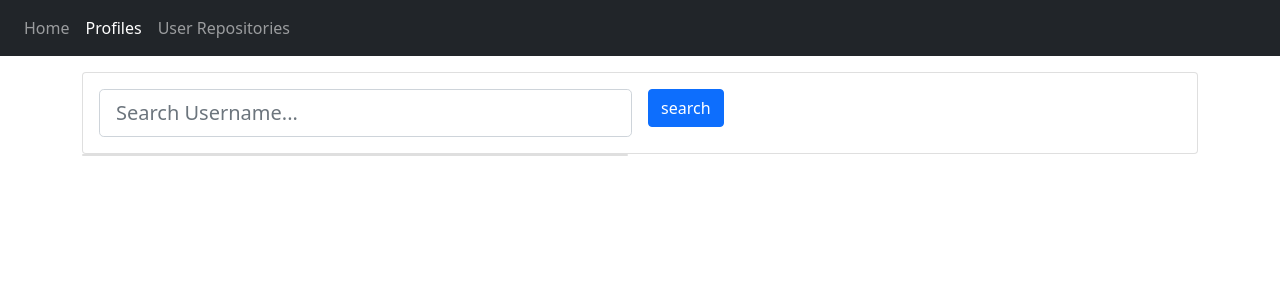
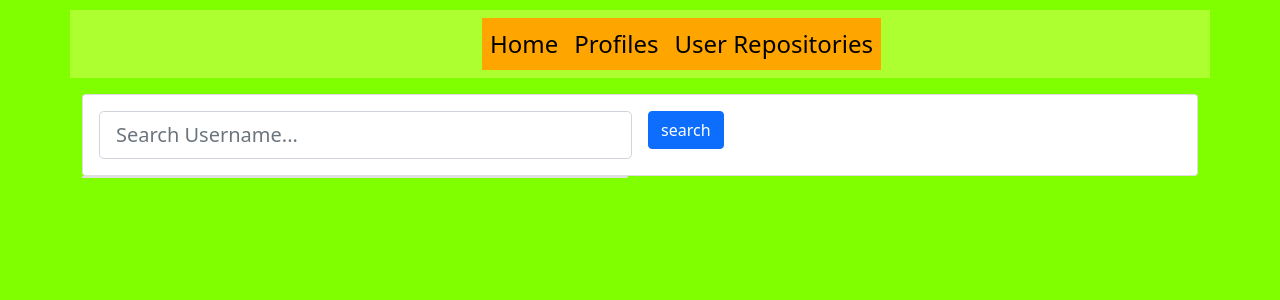
Before and after one commit to jobkarani/Github-API, an Angular app: page /profiles in a window 1280 px wide. Shown: the top 300 px of the page. Built offline with nearby package versions, Linux system fonts and the light colour scheme.

Commit message:
sets background color in style.css

```diff
--- a/src/app/navbar/navbar.component.css
+++ b/src/app/navbar/navbar.component.css
@@ -0,0 +1,12 @@
+.container{
+    background-color: greenyellow;
+    margin-top: 10px;
+}
+.navbar-nav{
+    background-color: orange;
+    margin-left: 400px;
+}
+a{
+    color: black;
+    font-size: x-large;
+}
--- a/src/app/navbar/navbar.component.html
+++ b/src/app/navbar/navbar.component.html
@@ -1,8 +1,5 @@
-<nav class="navbar navbar-expand-lg navbar-dark bg-dark">
-    <a class="navbar-brand" routerLink="/github-search"></a>
-    <button class="navbar-toggler" type="button" data-toggle="collapse" data-target="#navbarNavAltMarkup" aria-controls="navbarNavAltMarkup" aria-expanded="false" aria-label="Toggle navigation">
-      <span class="navbar-toggler-icon"></span>
-    </button>
+<div class="container">
+<nav class="navbar navbar-expand-lg ">
   <div class="collapse navbar-collapse" id="navbarNavAltMarkup">
     <div class="navbar-nav">
       <a class="nav-item nav-link" routerLink="/home" routerLinkActive='active'>Home</a>
@@ -11,3 +8,4 @@
     </div>
   </div>
 </nav>
+</div>
--- a/src/styles.css
+++ b/src/styles.css
@@ -1 +1,4 @@
-@import "~bootstrap/dist/css/bootstrap.css"
+@import "~bootstrap/dist/css/bootstrap.css";
+body{
+    background-color: chartreuse;
+}
```
Lines whose indentation alone changed are shown as unchanged.
